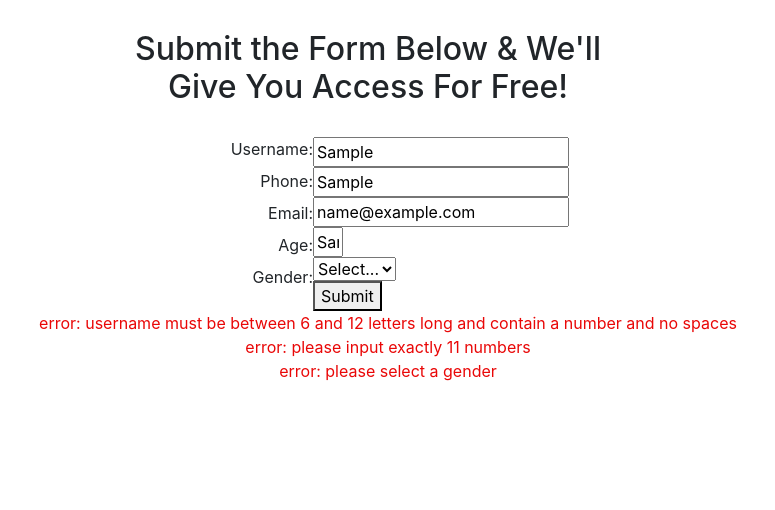
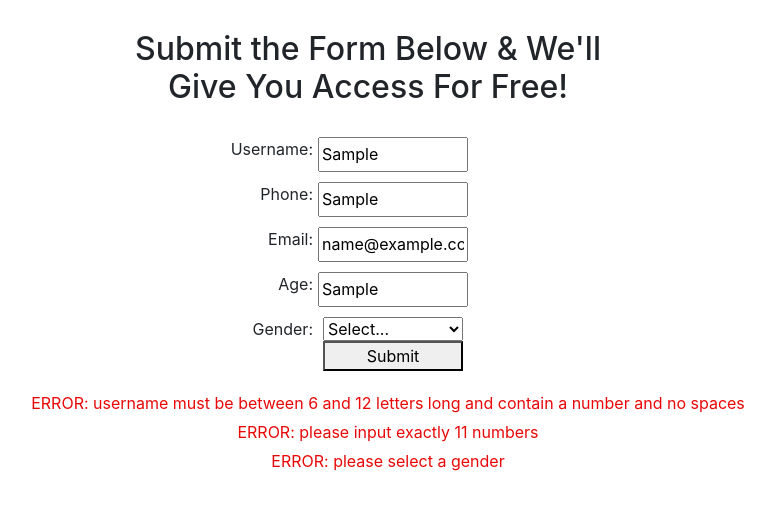
Before and after one commit to harrystead/Form-Validation, a plain HTML site: page index.html in a window 1280 px wide. Both pictures are taken after typing "Sample", "Sample", "name@example.com", "Sample" into the empty fields and a click on the button "Submit". Shown: the whole page, without its empty margins (272-1047 px from the left). Drawn offline with nearby package versions, Linux system fonts and the light colour scheme.

Commit message:
some styling

```diff
--- a/assets/script.js
+++ b/assets/script.js
@@ -15,7 +15,7 @@ $(document).ready(function () {
       !containsDigit.test(nameInput) || //exclamtion mark reverses the method.
       nameInput.indexOf(" ") > 0
     ) {
-        var nameList = $("<li>").text("error: username must be between 6 and 12 letters long and contain a number and no spaces");
+        var nameList = $("<li>").text("ERROR: username must be between 6 and 12 letters long and contain a number and no spaces");
         $("#error-list").append(nameList);
         nameList.attr("id", "list-items");
         console.log(false);
@@ -30,7 +30,7 @@ $(document).ready(function () {
     var phoneInput = $("#phone-input").val();
 
     if (!/^[0-9]{11}$/.test(phoneInput)) {
-      var phoneList = $("<li>").text("error: please input exactly 11 numbers");
+      var phoneList = $("<li>").text("ERROR: please input exactly 11 numbers");
       phoneList.attr("id", "list-items");
       $("#error-list").append(phoneList);
       console.log(false)
@@ -49,7 +49,7 @@ $(document).ready(function () {
       console.log("email-input", true);
       localStorage.setItem("email: ", emailInput);
     } else {
-      var emailList = $("<li>").text("error: please enter a valid email address");
+      var emailList = $("<li>").text("ERROR: please enter a valid email address");
         $("#error-list").append(emailList);
         emailList.attr("id", "list-items");
         console.log(false);
@@ -60,7 +60,7 @@ $(document).ready(function () {
     var ageInput = $("#age-input").val();
 
     if (ageInput < 18 || ageInput === NaN) {
-      var ageList = $("<li>").text("error: you must be over 18 years old to gain full access");
+      var ageList = $("<li>").text("ERROR: you must be over 18 years old to gain full access");
       $("#error-list").append(ageList);
       ageList.attr("id", "list-items");
       console.log(false);
@@ -76,7 +76,7 @@ $(document).ready(function () {
       localStorage.setItem("gender: ", genderInput);
     }
     else {
-      var genderList = $("<li>").text("error: please select a gender");
+      var genderList = $("<li>").text("ERROR: please select a gender");
       $("#error-list").append(genderList);
       genderList.attr("id", "list-items");
       console.log(false)
--- a/assets/style.css
+++ b/assets/style.css
@@ -1,8 +1,12 @@
+body {
+    font-size: 16px;
+}
 h2 {
     text-align: center;
     margin-bottom: 30px;
     margin-top: 30px;
 }
+
 
 label{
     display: inline-block;
@@ -12,8 +16,26 @@ label{
     text-align: right;
 }
 
+#error-list {
+    margin-top: 20px;
+}
+
 #list-items {
     color: rgb(233, 7, 7);
     text-align: center;
     list-style: none;
+    margin-top: 5px;
 }
+
+input {
+    height: 35px;
+    width: 150px;
+    margin-bottom: 10px;
+    margin-left: 5px;
+}
+
+#gender-select,
+#submit-btn {
+    margin-left: 10px;
+    width: 140px;
+}
--- a/index.html
+++ b/index.html
@@ -45,7 +45,7 @@
         <div class='section'>
             <div class='input-row'>
                 <label for='age'>Age: </label>
-                <input type='text' name='age' style='width: 30px;' id="age-input"/>
+                <input type='text' name='age' style='width: 150px;' id="age-input"/>
             </div>
             <div class='input-row'>
                 <label for='gender'>Gender: </label>
```
